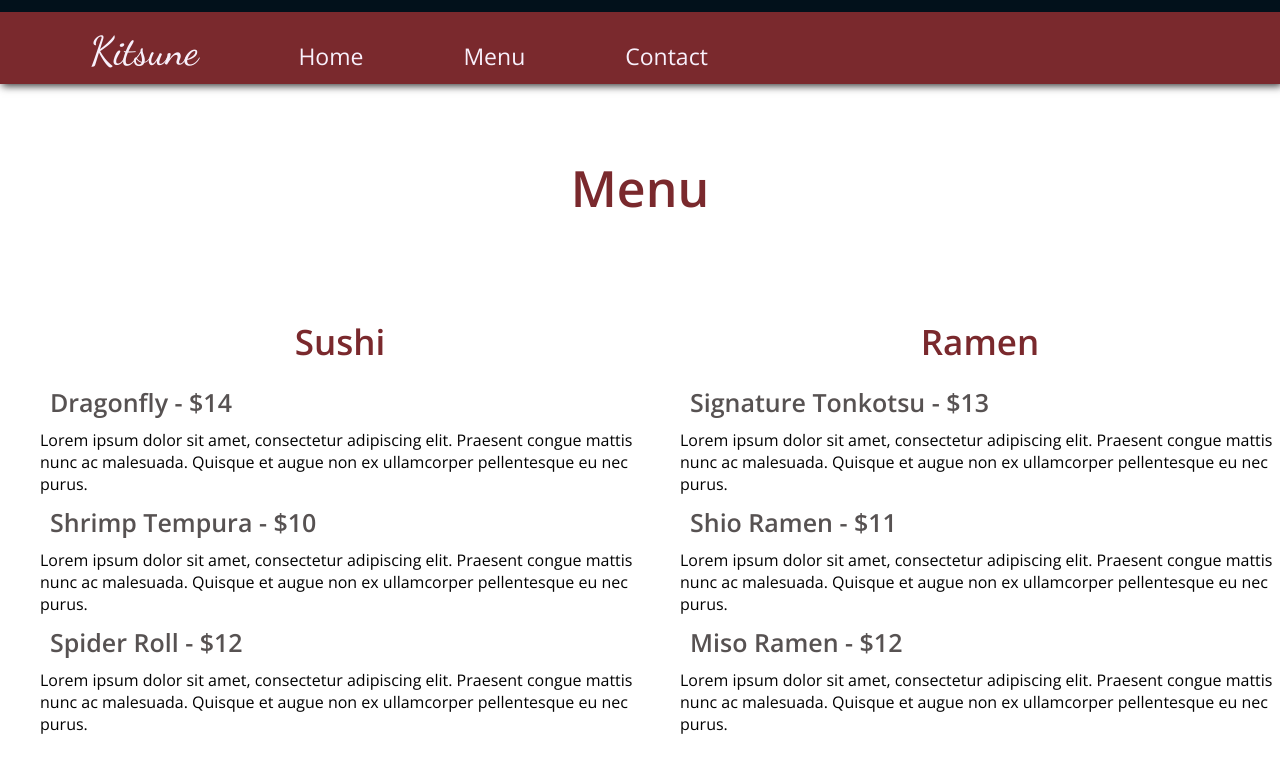
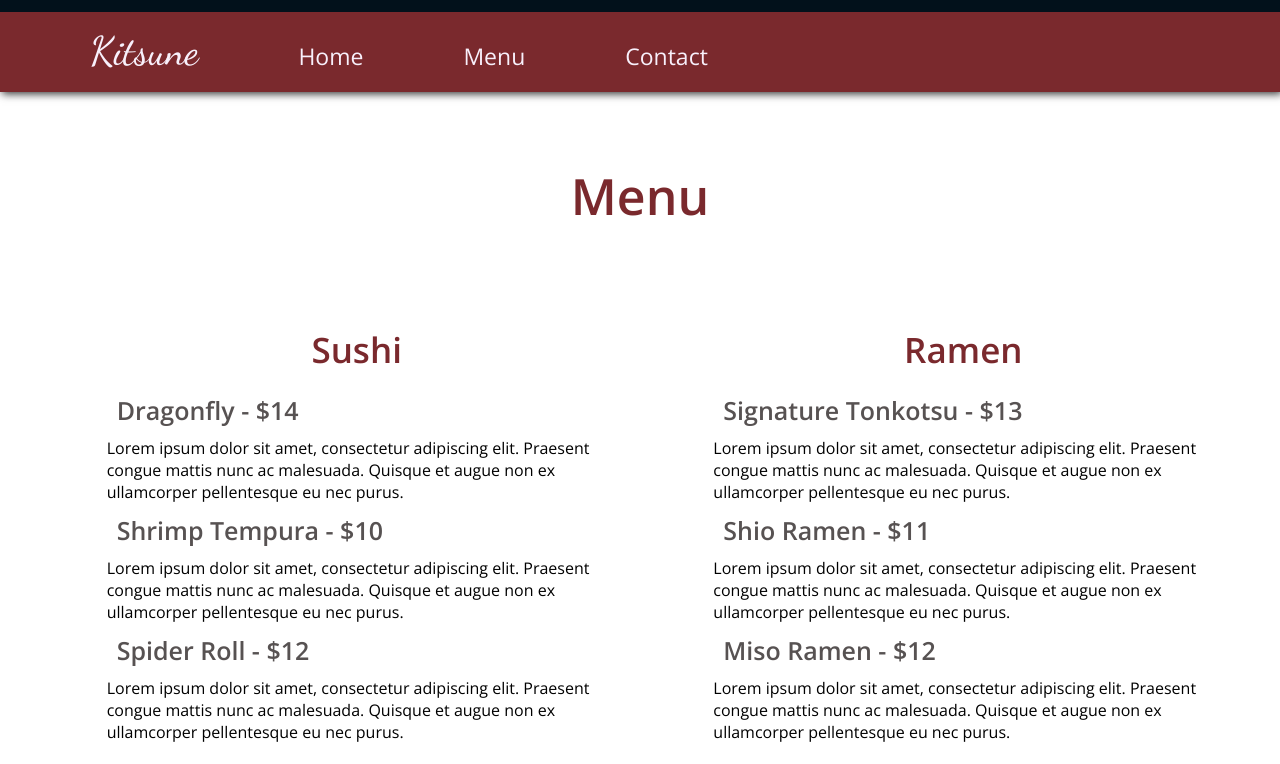
Before and after one commit to jennyyi78/restaurant-page, a plain HTML site: page index.html in a window 1280 px wide. Both pictures are taken after a click on the item "Menu". Shown: the top 764 px of the page. Drawn offline with nearby package versions, Linux system fonts and the light colour scheme.

Commit message:
Add minor css changes

```diff
--- a/index.html
+++ b/index.html
@@ -5,7 +5,7 @@
 <head>
     <title>Kitsune</title>
     <meta charset="utf-8">
-    <meta name="viewport" content="width=device-width, initial-scale=1">
+    <meta name="viewport" content="width=1000; initial-scale=1,maximum-scale=1 user-scalable=0;" />
     <link rel="preconnect" href="https://fonts.gstatic.com">
     <link
         href="https://fonts.googleapis.com/css2?family=Dancing+Script:wght@500&family=Open+Sans:wght@300;600&display=swap"
--- a/style.css
+++ b/style.css
@@ -9,9 +9,7 @@ ul {
 .main-container {
     display: flex;
     flex-direction: column;
-    width: 100%;
-    height: 100%;
-    overflow: hidden;
+    flex-wrap: wrap;
 }
 
 .navbar {
@@ -21,6 +19,7 @@ ul {
     border-width: 12px;
     box-shadow: 2px 2px 8px rgb(54, 54, 54);
     z-index: 2;
+    height: 80px;
 }
 
 .nav-option {
@@ -123,7 +122,7 @@ ul {
 }
 
 .description {
-    width: 600px;
+    width: 500px;
 }
 
 .menu-footer{
```
